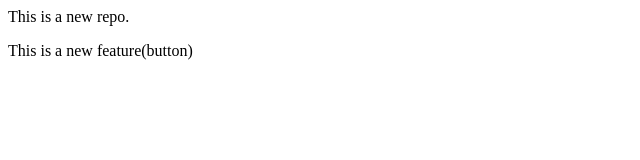
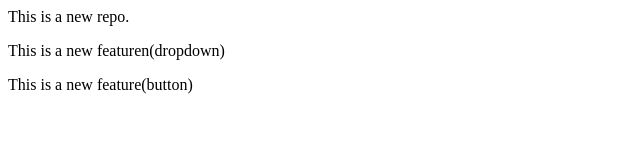
Before and after one commit to souvikguha93-lang/Local_Repo, a plain HTML site: page index.html in a window 1280 px wide. Shown: the whole page, without its empty margins (0-640 px from the left). Drawn offline with Linux system fonts and the light colour scheme.

Commit message:
Add both changes

```diff
--- a/index.html
+++ b/index.html
@@ -1,2 +1,3 @@
 <p>This is a new repo.</p>
+<p>This is a new featuren(dropdown)</p>
 <p>This is a new feature(button)</p>
```
